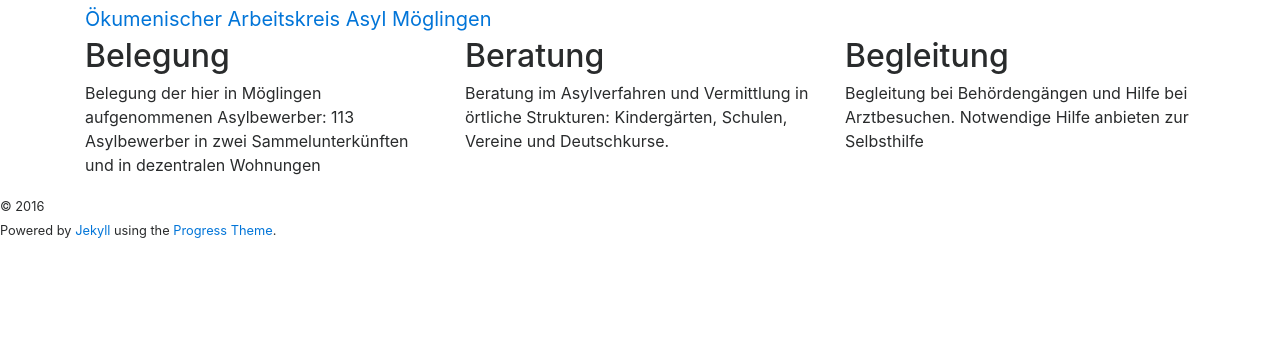
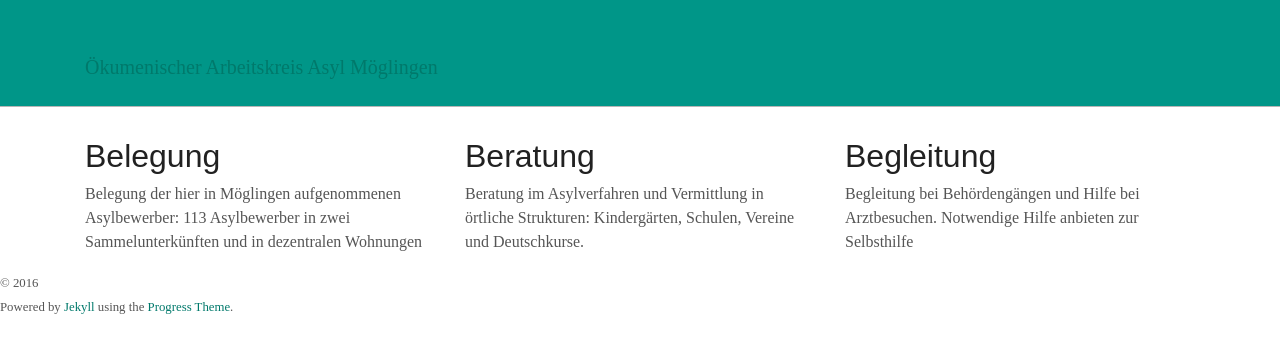
Before and after one commit to waldiTM/oeakam, a Jekyll site: the page built from index.html, in a window 1280 px wide. Shown: the top 353 px of the page. Built offline with Jekyll 4.4.1, drawn with Linux system fonts in a browser that asks for light colours.

Commit message:
Move css

```diff
--- a/_includes/_head.html
+++ b/_includes/_head.html
@@ -11,6 +11,6 @@
   </title>
 
   <link rel="stylesheet" href="https://maxcdn.bootstrapcdn.com/bootstrap/4.0.0-alpha.6/css/bootstrap.min.css" integrity="sha384-rwoIResjU2yc3z8GV/NPeZWAv56rSmLldC3R/AZzGRnGxQQKnKkoFVhFQhNUwEyJ" crossorigin="anonymous">
-  <link rel="stylesheet" href="{{ "/_css/style.css" | relative_url }}">
+  <link rel="stylesheet" href="{{ "/css/style.css" | relative_url }}">
   <script src="https://maxcdn.bootstrapcdn.com/bootstrap/4.0.0-alpha.6/js/bootstrap.min.js" integrity="sha384-vBWWzlZJ8ea9aCX4pEW3rVHjgjt7zpkNpZk+02D9phzyeVkE+jo0ieGizqPLForn" crossorigin="anonymous"></script>
 </head>
--- a/_css/style.css
+++ b/css/style.css
@@ -1,3 +1,5 @@
+---
+---
 body {
   font-family: serif;
   color: #555;
```
